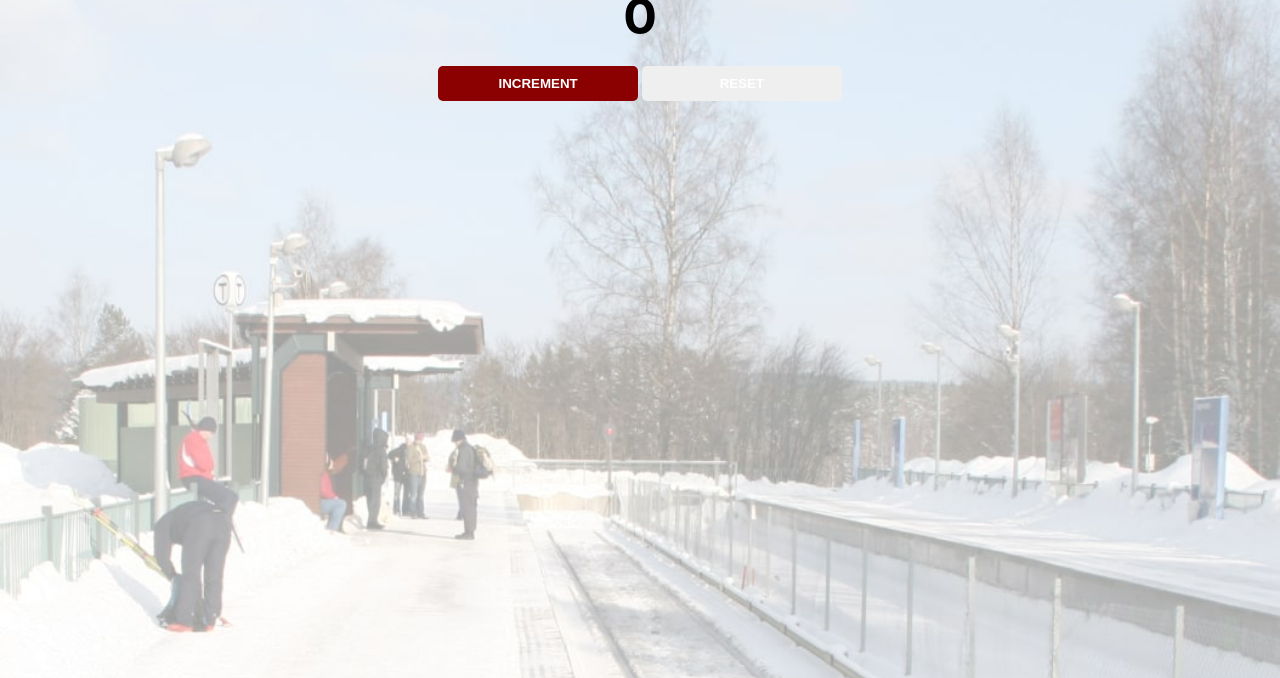
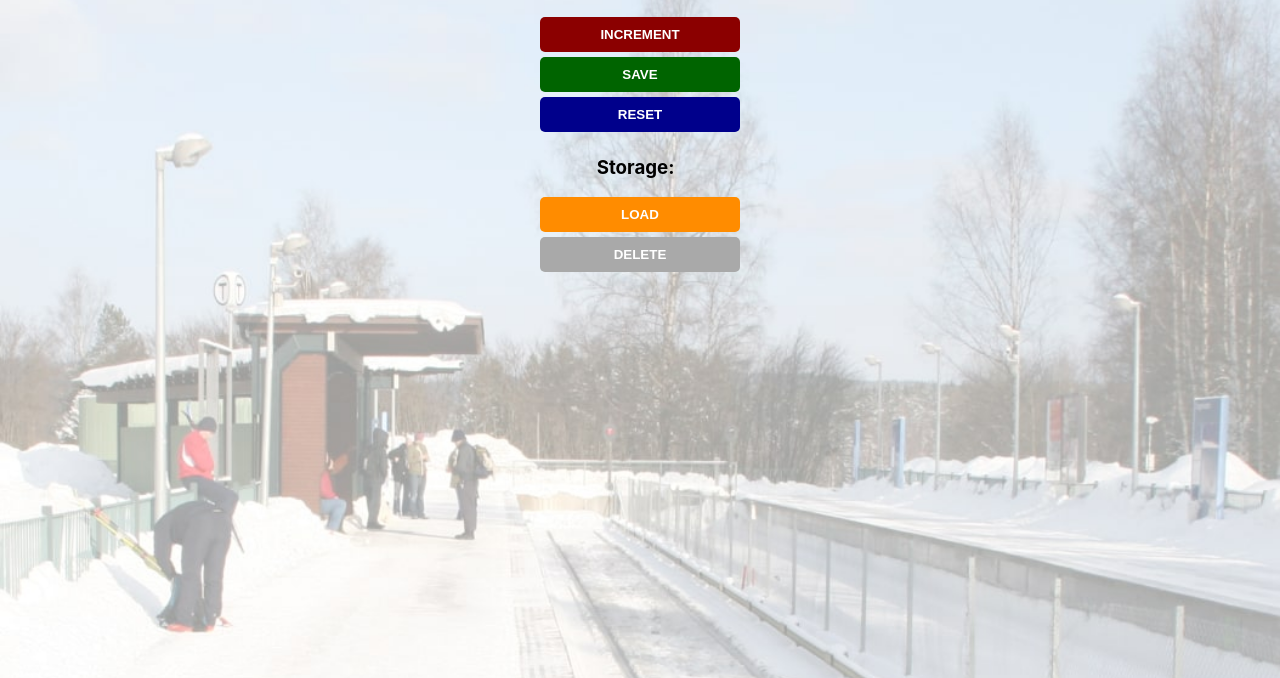
Before and after one commit to sobhy0101/learn-javascript-scrimba, a website built with Vite: page index.html in a window 1280 px wide. Shown: the part 122-800 px from the top of the page. Built offline with nearby package versions, Linux system fonts and the light colour scheme.

Commit message:
Added reset, save, load, and delete functionality to the passenger counting app.

```diff
--- a/index.css
+++ b/index.css
@@ -36,7 +36,27 @@ button {
     background: darkgreen;
 }
 
+#reset-btn {
+    background: darkblue;
+}
+
+#load-btn {
+    background: darkorange;
+}
+
+#delete-btn {
+    background: darkgray;
+}
+
 /* Add a hover effect to the buttons */
 button:hover {
     opacity: 0.8;
 }
+
+.flex-container {
+    display: flex;
+    flex-direction: column;
+    justify-content: center;
+    align-items: center;
+    height: auto;
+}
--- a/index.html
+++ b/index.html
@@ -3,11 +3,18 @@
         <link rel="stylesheet" href="index.css">
     </head>
     <body>
-        <h1>Hello World!</h1>
         <h1>People entered:</h1>
         <h2 id="count">0</h2>
-         <button id="increment-btn" onclick="increment()">INCREMENT</button>
-         <button id="reset-btn" onclick="reset()">RESET</button>
+        <div class="flex-container">
+            <button id="increment-btn" onclick="increment()">INCREMENT</button>
+            <button id="save-btn" onclick="save()">SAVE</button>
+            <button id="reset-btn" onclick="reset()">RESET</button>
+        </div>
+<h3>Storage: &nbsp;<span id="save-el"></span> </h3>
+
+        <div class="flex-container">
+            <button id="load-btn" onclick="load()">LOAD</button>
+            <button id="delete-btn" onclick="deleteCount()">DELETE</button>
     </body>
     <script src="index.js"></script>
 </html>
--- a/index.js
+++ b/index.js
@@ -119,6 +119,19 @@ function increment() {
     document.getElementById("count").innerText = count // update the HTML element with the new count
 }
 
+function save() {
+    // create a variable that contains the count and the string " - "
+    let countStr = count + " | "
+
+    // get the element with id "save-el"
+    let saveEl = document.getElementById("save-el")
+
+    // append the countStr to the saveEl
+    saveEl.textContent += countStr
+
+    // reset the count to 0
+    reset()
+}
 
 function reset() {
     count = 0 // reset the count variable to 0
```
